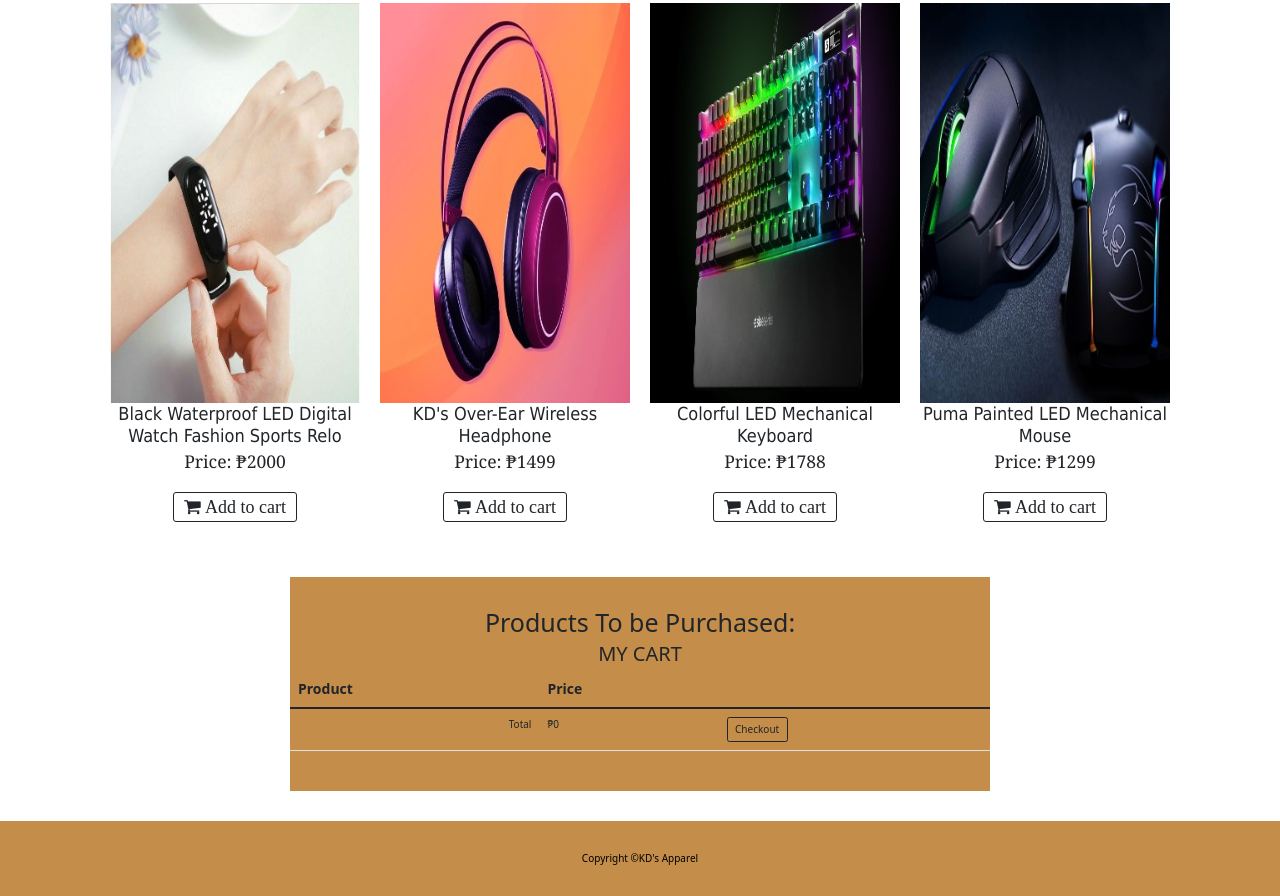
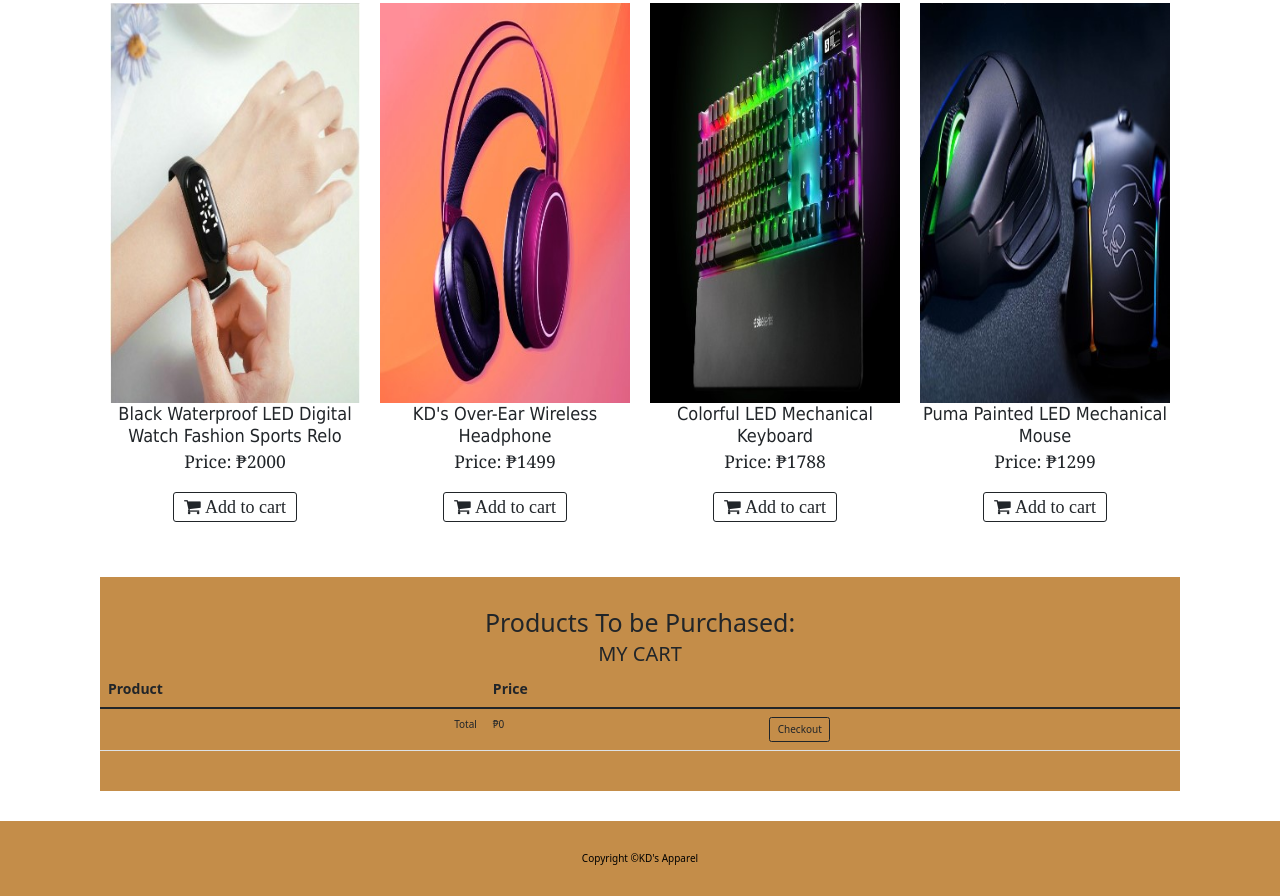
Before and after one commit to DoradoK/DoradoK.github.io, a plain HTML site: page index.html in a window 1280 px wide. Shown: the part 1399-2295 px from the top of the page. Drawn offline with nearby package versions, Linux system fonts and the light colour scheme.

Commit message:
Update index.html

```diff
--- a/index.html
+++ b/index.html
@@ -52,7 +52,7 @@
 
 
 
-<div  style=" width: 700px; margin: auto;" class="bg-dark py-5">
+<div  style=" width: auto; margin: auto;" class="bg-dark py-5">
 
  <h1 style="text-align: center;">   Products To be Purchased: </h1>
 
```
